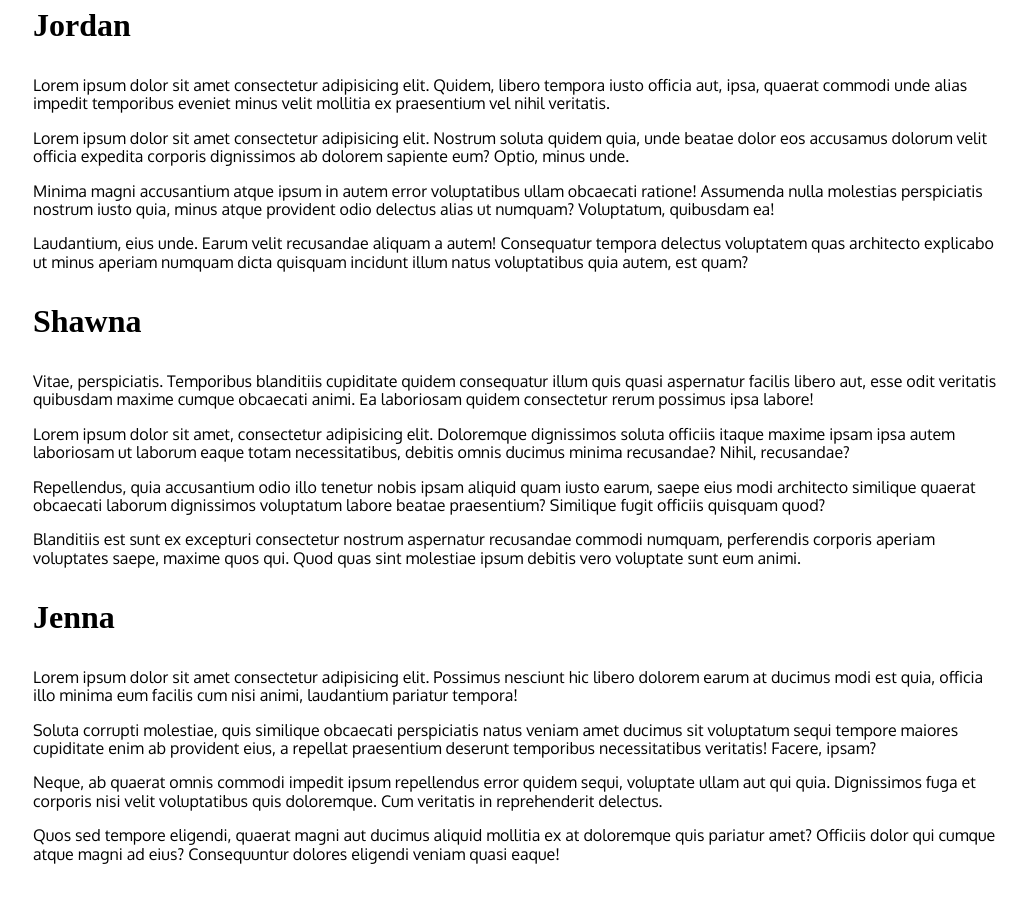
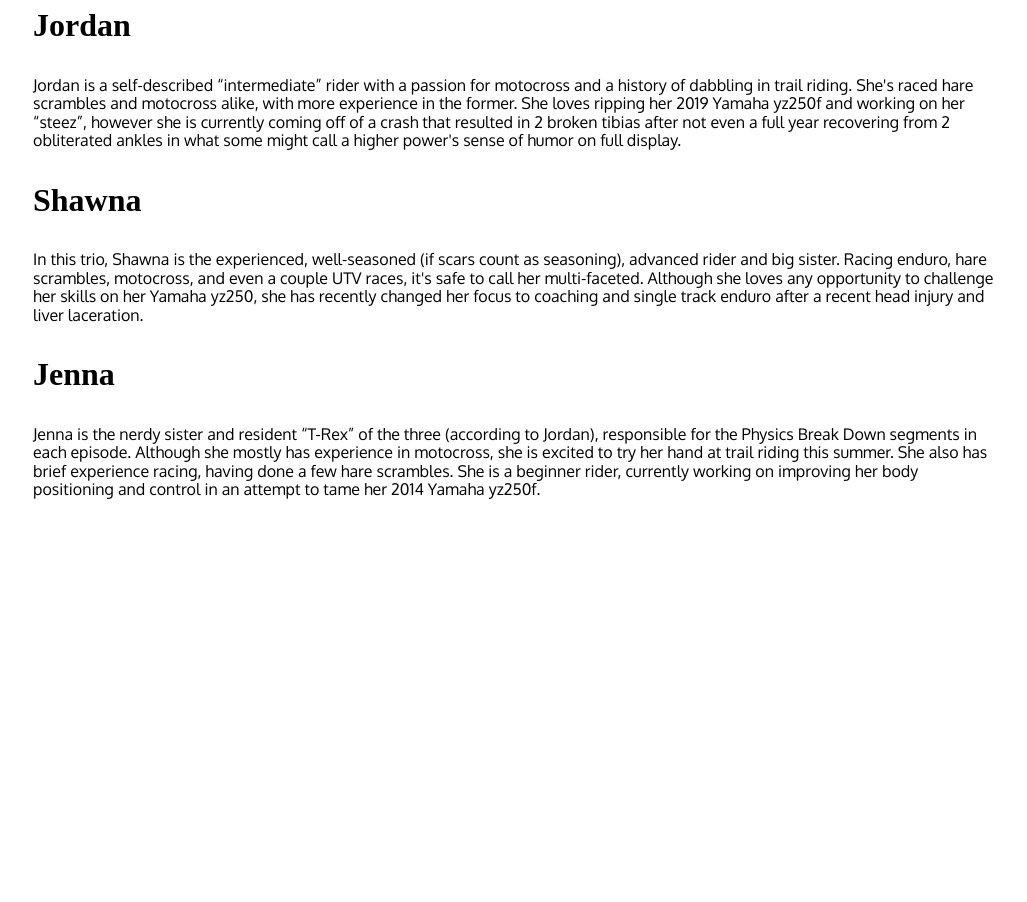
Before and after one commit to jlm495/DBBD, a plain HTML site: page index.html in a window 1280 px wide. Shown: the part 960-1862 px from the top of the page, without its empty margins (31-1058 px from the left). After the commit the page ends 1644 px from the top, so only its background shows below. Drawn offline with Linux system fonts and the light colour scheme; a web font is replaced by a local one.

Commit message:
add bios to main page

```diff
--- a/index.html
+++ b/index.html
@@ -45,20 +45,11 @@
                 <figcaption>Jordan, Shawna, and Jenna Mandel</figcaption>
             </figure>
             <h3>Jordan</h3>
-            <p>Lorem ipsum dolor sit amet consectetur adipisicing elit. Quidem, libero tempora iusto officia aut, ipsa, quaerat commodi unde alias impedit temporibus eveniet minus velit mollitia ex praesentium vel nihil veritatis.</p>
-            <p>Lorem ipsum dolor sit amet consectetur adipisicing elit. Nostrum soluta quidem quia, unde beatae dolor eos accusamus dolorum velit officia expedita corporis dignissimos ab dolorem sapiente eum? Optio, minus unde.</p>
-            <p>Minima magni accusantium atque ipsum in autem error voluptatibus ullam obcaecati ratione! Assumenda nulla molestias perspiciatis nostrum iusto quia, minus atque provident odio delectus alias ut numquam? Voluptatum, quibusdam ea!</p>
-            <p>Laudantium, eius unde. Earum velit recusandae aliquam a autem! Consequatur tempora delectus voluptatem quas architecto explicabo ut minus aperiam numquam dicta quisquam incidunt illum natus voluptatibus quia autem, est quam?</p>
+            <p>Jordan is a self-described “intermediate” rider with a passion for motocross and a history of dabbling in trail riding. She's raced hare scrambles and motocross alike, with more experience in the former. She loves ripping her 2019 Yamaha yz250f and working on her “steez”, however she is currently coming off of a crash that resulted in 2 broken tibias after not even a full year recovering from 2 obliterated ankles in what some might call a higher power's sense of humor on full display.</p>
             <h3>Shawna</h3>
-            <p>Vitae, perspiciatis. Temporibus blanditiis cupiditate quidem consequatur illum quis quasi aspernatur facilis libero aut, esse odit veritatis quibusdam maxime cumque obcaecati animi. Ea laboriosam quidem consectetur rerum possimus ipsa labore!</p>
-            <p>Lorem ipsum dolor sit amet, consectetur adipisicing elit. Doloremque dignissimos soluta officiis itaque maxime ipsam ipsa autem laboriosam ut laborum eaque totam necessitatibus, debitis omnis ducimus minima recusandae? Nihil, recusandae?</p>
-            <p>Repellendus, quia accusantium odio illo tenetur nobis ipsam aliquid quam iusto earum, saepe eius modi architecto similique quaerat obcaecati laborum dignissimos voluptatum labore beatae praesentium? Similique fugit officiis quisquam quod?</p>
-            <p>Blanditiis est sunt ex excepturi consectetur nostrum aspernatur recusandae commodi numquam, perferendis corporis aperiam voluptates saepe, maxime quos qui. Quod quas sint molestiae ipsum debitis vero voluptate sunt eum animi.</p>
+            <p>In this trio, Shawna is the experienced, well-seasoned (if scars count as seasoning), advanced rider and big sister. Racing enduro, hare scrambles, motocross, and even a couple UTV races, it's safe to call her multi-faceted. Although she loves any opportunity to challenge her skills on her Yamaha yz250, she has recently changed her focus to coaching and single track enduro after a recent head injury and liver laceration.</p>
             <h3>Jenna</h3>
-            <p>Lorem ipsum dolor sit amet consectetur adipisicing elit. Possimus nesciunt hic libero dolorem earum at ducimus modi est quia, officia illo minima eum facilis cum nisi animi, laudantium pariatur tempora!</p>
-            <p>Soluta corrupti molestiae, quis similique obcaecati perspiciatis natus veniam amet ducimus sit voluptatum sequi tempore maiores cupiditate enim ab provident eius, a repellat praesentium deserunt temporibus necessitatibus veritatis! Facere, ipsam?</p>
-            <p>Neque, ab quaerat omnis commodi impedit ipsum repellendus error quidem sequi, voluptate ullam aut qui quia. Dignissimos fuga et corporis nisi velit voluptatibus quis doloremque. Cum veritatis in reprehenderit delectus.</p>
-            <p>Quos sed tempore eligendi, quaerat magni aut ducimus aliquid mollitia ex at doloremque quis pariatur amet? Officiis dolor qui cumque atque magni ad eius? Consequuntur dolores eligendi veniam quasi eaque!</p>
+            <p>Jenna is the nerdy sister and resident “T-Rex” of the three (according to Jordan), responsible for the Physics Break Down segments in each episode. Although she mostly has experience in motocross, she is excited to try her hand at trail riding this summer. She also has brief experience racing, having done a few hare scrambles. She is a beginner rider, currently working on improving her body positioning and control in an attempt to tame her 2014 Yamaha yz250f.</p>
         </section>
     </main>
     <aside class="aside1">
```
